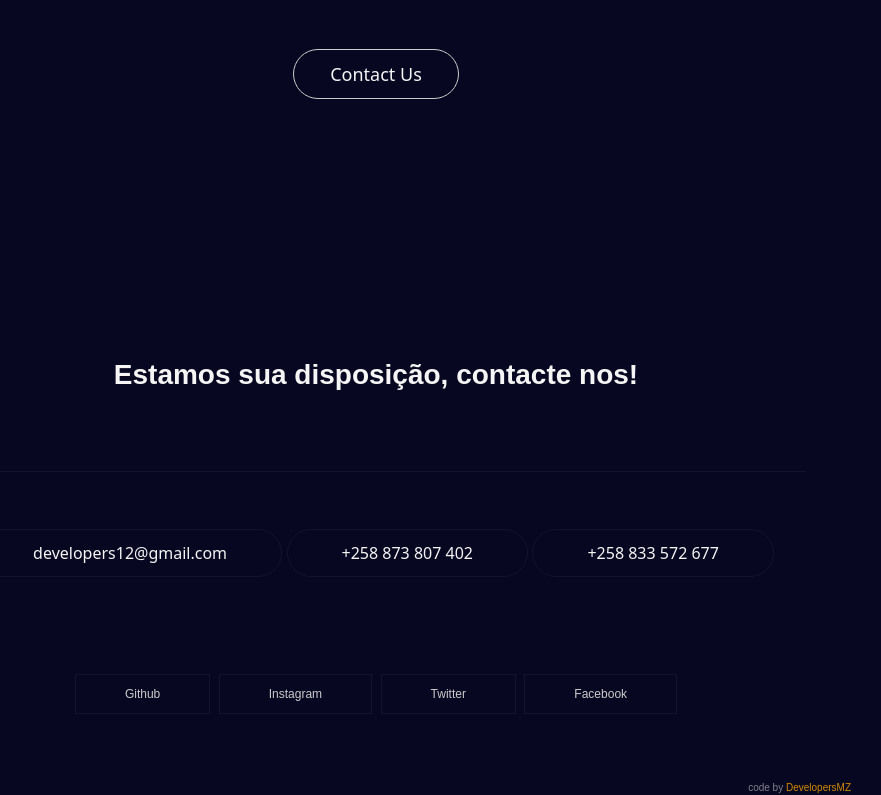
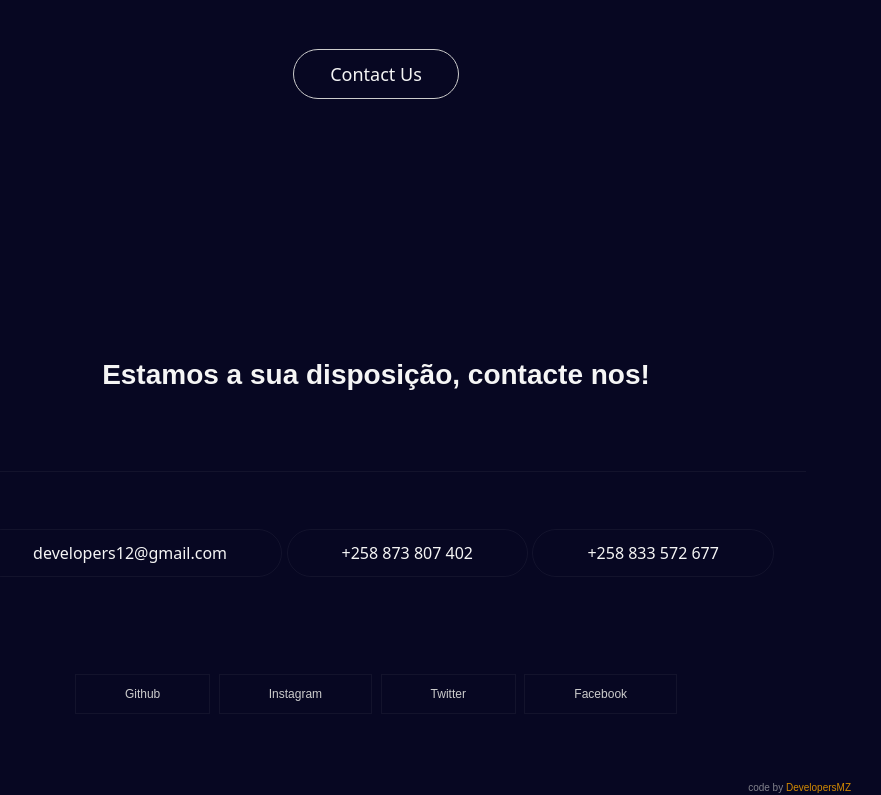
Before and after one commit to Mavton23/DevelopersMz.github.io, a plain HTML site: page index.html in a window 1280 px wide. Shown: the part 4250-5045 px from the top of the page, without its empty margins (399-1280 px from the left). Drawn offline with Linux system fonts and the light colour scheme.

Commit message:
Update index.html

```diff
--- a/index.html
+++ b/index.html
@@ -378,7 +378,7 @@
             <div class="container">
               <div class="row">
                 <div class="text">
-                  <h1>Estamos sua disposição, contacte nos!</h2>
+                  <h1>Estamos a sua disposição, contacte nos!</h2>
                 </div>
                 <div class="ways">
                   <a href="#">developers12@gmail.com</a>
```
